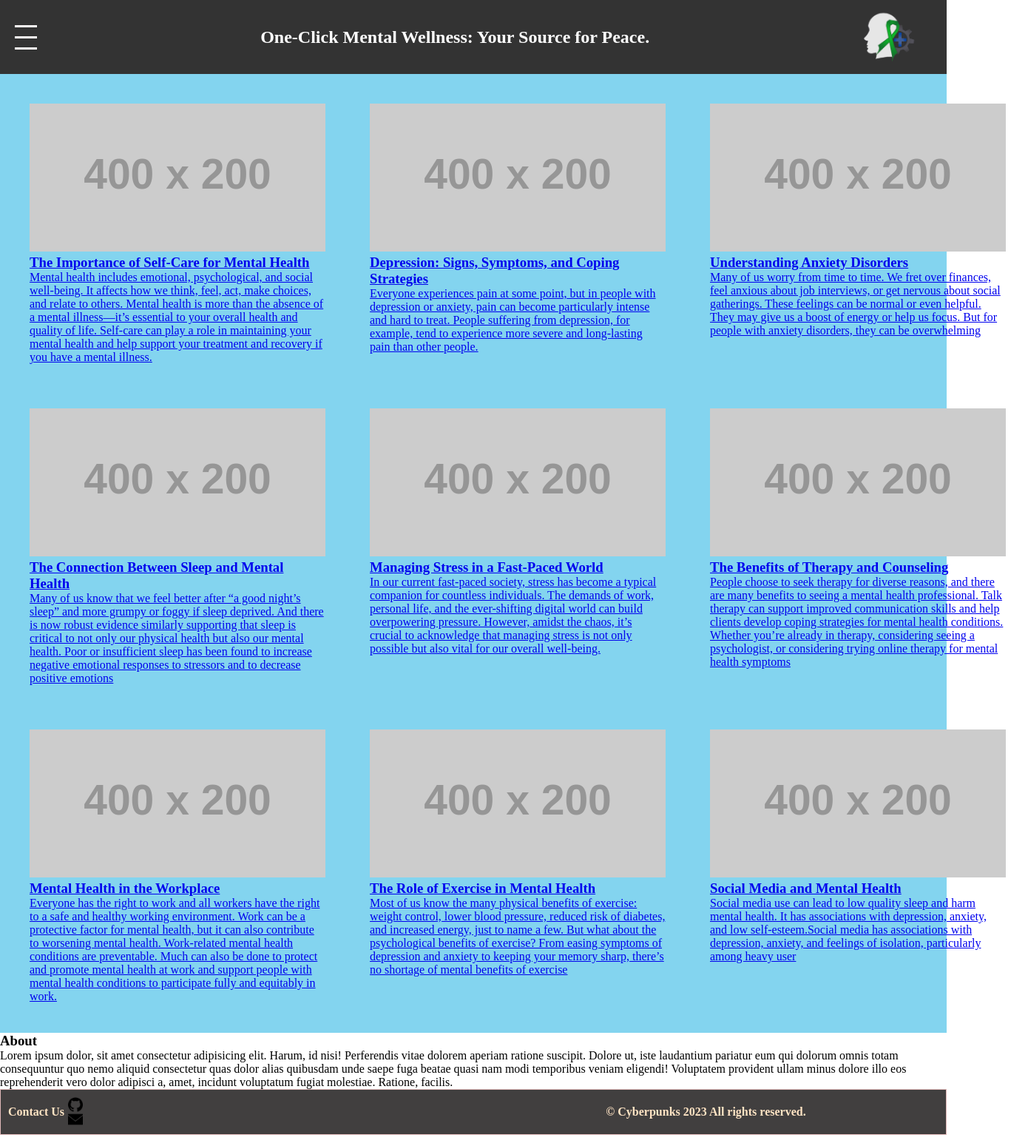
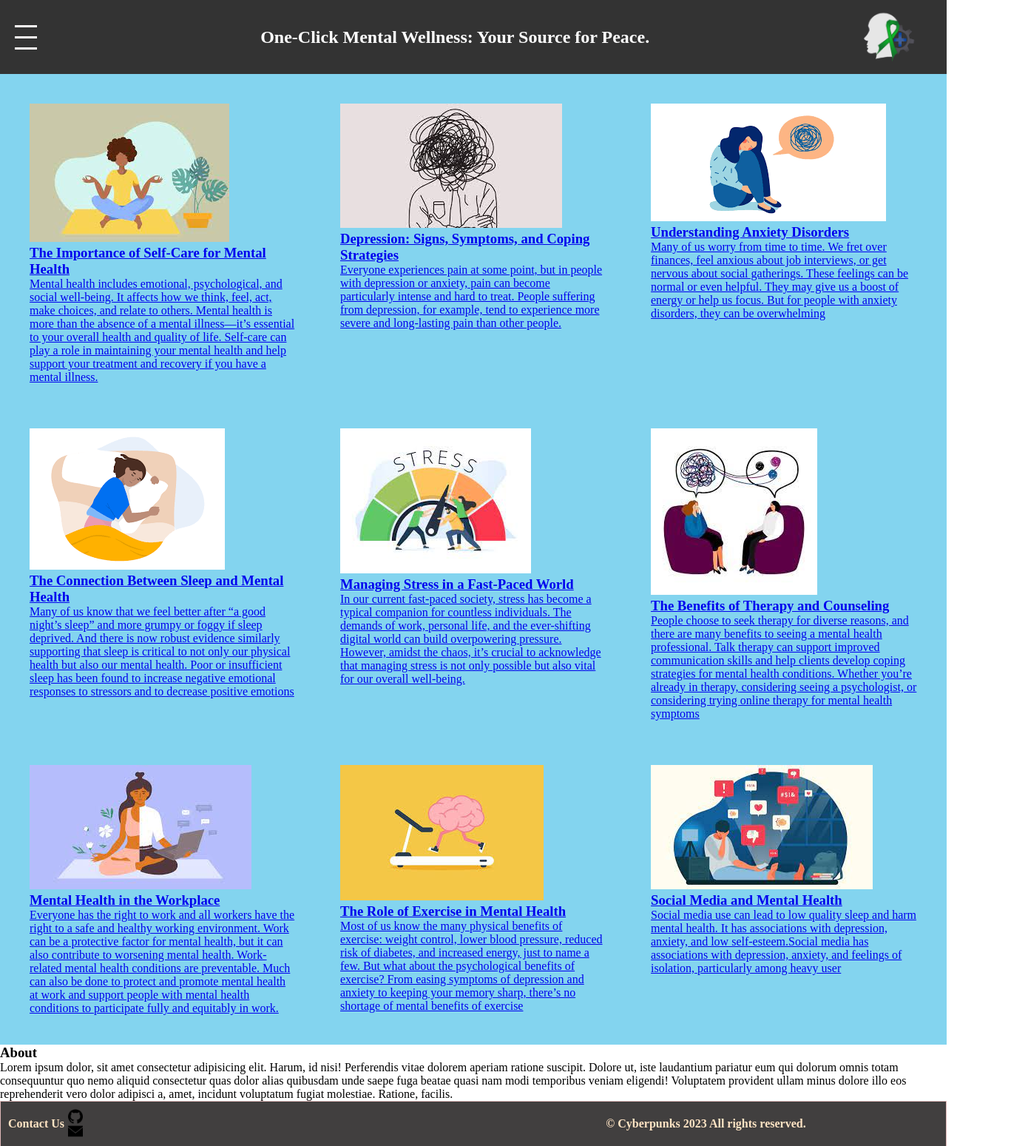
Before and after one commit to Arya-Pai/Codefury-Repo, a plain HTML site: page index.html in a window 1280 px wide. Shown: the whole page at 74% size, 1390 px wide, since content can reach past the window. Drawn offline with Linux system fonts and the light colour scheme; placeholder pictures from the web are drawn by us.

Commit message:
Images added to card

```diff
--- a/index.html
+++ b/index.html
@@ -42,7 +42,7 @@
                 <div class="card-container">
                   <div class="card"><a href="https://www.nimh.nih.gov/health/topics/caring-for-your-mental-health"target="_blank">
                     <div class="card-header">
-                      <img src="https://via.placeholder.com/400x200" alt="" />
+                      <img src="./images for body section/self care.jpeg"alt="" />
                     </div>
 
                     <div class="card-content">
@@ -59,7 +59,7 @@
                 <div class="card-container">
                   <div class="card"><a href="https://www.health.harvard.edu/mind-and-mood/pain-anxiety-and-depression">
                     <div class="card-header">
-                      <img src="https://via.placeholder.com/400x200" alt="" />
+                      <img src="./images for body section/depression.jpeg" alt="" />
                     </div>
 
                     <div class="card-content">
@@ -78,7 +78,7 @@
                 <div class="card-container">
                   <div class="card"><a href="https://newsinhealth.nih.gov/2016/03/understanding-anxiety-disorders">
                     <div class="card-header">
-                      <img src="https://via.placeholder.com/400x200" alt="" />
+                      <img src="./images for body section/anxiety.png" alt="" />
                     </div>
 
                     <div class="card-content">
@@ -97,7 +97,7 @@
                 <div class="card-container">
                   <div class="card"><a href="https://www.columbiapsychiatry.org/news/how-sleep-deprivation-affects-your-mental-health">
                     <div class="card-header">
-                      <img src="https://via.placeholder.com/400x200" alt="" />
+                      <img src="./images for body section/sleep.png" alt="" />
                     </div>
 
                     <div class="card-content">
@@ -114,7 +114,7 @@
                 <div class="card-container">
                   <div class="card"><a href="https://jiakhan.medium.com/7-effective-strategies-for-managing-stress-in-a-fast-paced-world-52e91842128f">
                     <div class="card-header">
-                      <img src="https://via.placeholder.com/400x200" alt="" />
+                      <img src="./images for body section/stress.jpeg" alt="" />
                     </div>
 
                     <div class="card-content">
@@ -131,7 +131,7 @@
                 <div class="card-container">
                   <div class="card"><a href="https://www.betterhelp.com/advice/therapy/six-benefits-of-therapy/">
                     <div class="card-header">
-                      <img src="https://via.placeholder.com/400x200" alt="" />
+                      <img src="./images for body section/therapy.jpeg" alt="" />
                     </div>
 
                     <div class="card-content">
@@ -150,7 +150,7 @@
                 <div class="card-container">
                   <div class="card"><a href="https://www.who.int/teams/mental-health-and-substance-use/promotion-prevention/mental-health-in-the-workplace">
                     <div class="card-header">
-                      <img src="https://via.placeholder.com/400x200" alt="" />
+                      <img src="./images for body section/workspace.jpeg" alt="" />
                     </div>
 
                     <div class="card-content">
@@ -167,7 +167,7 @@
                 <div class="card-container">
                   <div class="card"><a href="https://www.waldenu.edu/online-bachelors-programs/bs-in-psychology/resource/five-mental-benefits-of-exercise">
                     <div class="card-header">
-                      <img src="https://via.placeholder.com/400x200" alt="" />
+                      <img src="./images for body section/exercise.jpeg" alt="" />
                     </div>
 
                     <div class="card-content">
@@ -184,7 +184,7 @@
                 <div class="card-container">
                   <div class="card"><a href="https://www.medicalnewstoday.com/articles/social-media-and-mental-health#the-link">
                     <div class="card-header">
-                      <img src="https://via.placeholder.com/400x200" alt="" />
+                      <img src="./images for body section/social media.jpeg" alt="" />
                     </div>
 
                     <div class="card-content">
```
Also changed, not shown: images for body section/anxiety.png (added), images for body section/depression.jpeg (added), images for body section/exercise.jpeg (added), images for body section/self care.jpeg (added), images for body section/sleep.png (added), images for body section/social media.jpeg (added), images for body section/stress.jpeg (added), images for body section/therapy.jpeg (added), images for body section/workspace.jpeg (added).
